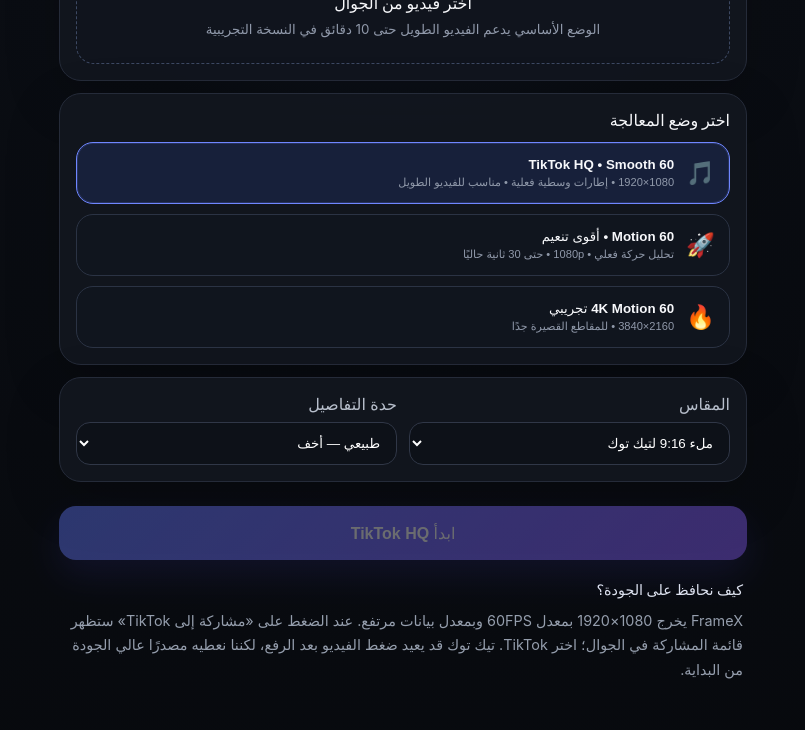
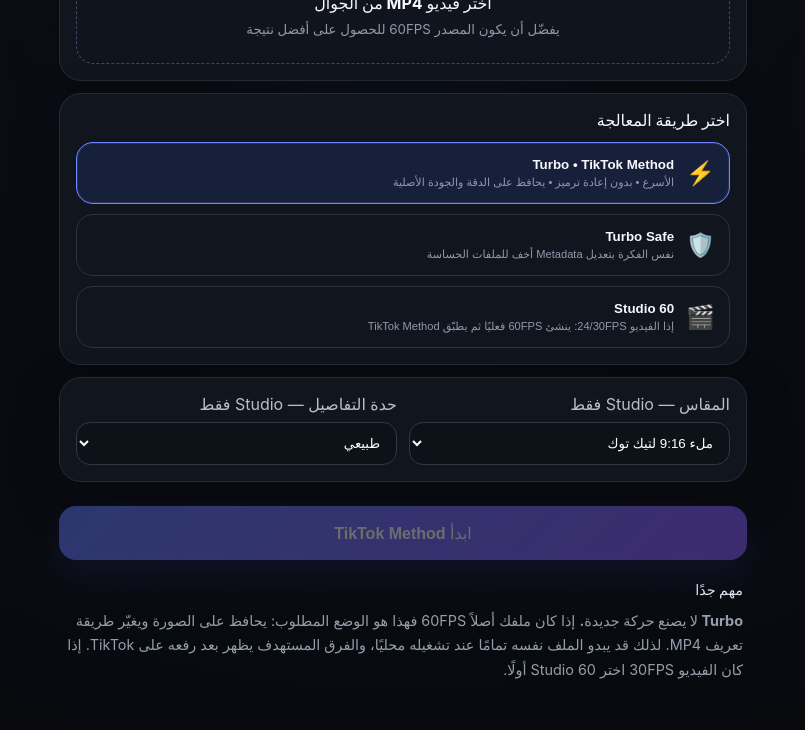
Before and after one commit to shaqaqi6-gif/framex-cloud, a website built with Vite: page free-web/index.html in a window 1280 px wide. Shown: the part 326-1056 px from the top of the page, without its empty margins (237-1042 px from the left). Built offline with nearby package versions, Linux system fonts and the light colour scheme.

Commit message:
Redesign FrameX around Decoy-style Turbo Safe Studio flow

```diff
--- a/free-web/index.html
+++ b/free-web/index.html
@@ -4,10 +4,10 @@
     <meta charset="UTF-8" />
     <meta name="viewport" content="width=device-width, initial-scale=1, viewport-fit=cover" />
     <meta name="theme-color" content="#0b0d12" />
-    <meta name="description" content="FrameX Free — TikTok HQ وSmooth 60 على الجوال." />
+    <meta name="description" content="FrameX TikTok Method — تجهيز فيديوهات 60FPS لتيك توك من الجوال." />
     <link rel="manifest" href="./manifest.webmanifest" />
     <link rel="icon" href="./icon.svg" type="image/svg+xml" />
-    <title>FrameX Free</title>
+    <title>FrameX TikTok Method</title>
   </head>
   <body>
     <main class="shell">
@@ -15,58 +15,58 @@
         <div class="brand-row">
           <div class="logo">FX</div>
           <div>
-            <h1>FrameX Free</h1>
-            <p>TikTok HQ • Smooth 60 • مشاركة مباشرة من الجوال</p>
+            <h1>FrameX 60FPS</h1>
+            <p>TikTok Method • Turbo • Studio 60 • من الجوال</p>
           </div>
         </div>
-        <span class="badge">v0.5 TikTok HQ</span>
+        <span class="badge">v0.6 Turbo</span>
       </header>
 
       <section class="card privacy-card">
-        <strong>🎬 60FPS فعلي — بدون تكرار الإطار فقط</strong>
-        <p>الوضع الأساسي يولّد إطارات وسطية بين الإطارات الأصلية. للمقاطع القصيرة يوجد Motion 60 أقوى بتحليل اتجاه الحركة.</p>
+        <strong>⚡ نفس الفكرة العملية بدل إعادة ترميز الفيديو كل مرة</strong>
+        <p>إذا كان الفيديو أصلاً 60FPS، وضع Turbo يحافظ على الصورة كما هي ويعدّل حاوية MP4 لتجهيزها لرفع TikTok. لذلك يكون سريعًا جدًا حتى مع الفيديو الأطول.</p>
       </section>
 
       <section class="card">
         <label class="upload" for="videoFile">
           <span class="upload-icon">🎬</span>
-          <strong>اختر فيديو من الجوال</strong>
-          <small>الوضع الأساسي يدعم الفيديو الطويل حتى 10 دقائق في النسخة التجريبية</small>
+          <strong>اختر فيديو MP4 من الجوال</strong>
+          <small>يفضّل أن يكون المصدر 60FPS للحصول على أفضل نتيجة</small>
         </label>
-        <input id="videoFile" type="file" accept="video/*" hidden />
+        <input id="videoFile" type="file" accept="video/mp4,video/*" hidden />
         <div id="fileInfo" class="file-info hidden"></div>
       </section>
 
       <section class="card">
-        <h2>اختر وضع المعالجة</h2>
+        <h2>اختر طريقة المعالجة</h2>
         <div class="presets" id="presets">
-          <button class="preset active" data-preset="tiktokSmooth60">
-            <span>🎵</span>
-            <div><strong>TikTok HQ • Smooth 60</strong><small>1080×1920 • إطارات وسطية فعلية • مناسب للفيديو الطويل</small></div>
+          <button class="preset active" data-preset="turbo">
+            <span>⚡</span>
+            <div><strong>Turbo • TikTok Method</strong><small>الأسرع • بدون إعادة ترميز • يحافظ على الدقة والجودة الأصلية</small></div>
           </button>
-          <button class="preset" data-preset="motion60">
-            <span>🚀</span>
-            <div><strong>Motion 60 • أقوى تنعيم</strong><small>تحليل حركة فعلي • 1080p • حتى 30 ثانية حاليًا</small></div>
+          <button class="preset" data-preset="safe">
+            <span>🛡️</span>
+            <div><strong>Turbo Safe</strong><small>نفس الفكرة بتعديل Metadata أخف للملفات الحساسة</small></div>
           </button>
-          <button class="preset danger" data-preset="experimental4k">
-            <span>🔥</span>
-            <div><strong>4K Motion 60 تجريبي</strong><small>2160×3840 • للمقاطع القصيرة جدًا</small></div>
+          <button class="preset" data-preset="studio60">
+            <span>🎬</span>
+            <div><strong>Studio 60</strong><small>إذا الفيديو 24/30FPS: ينشئ 60FPS فعليًا ثم يطبّق TikTok Method</small></div>
           </button>
         </div>
       </section>
 
       <section class="card settings-grid">
         <label>
-          <span>المقاس</span>
+          <span>المقاس — Studio فقط</span>
           <select id="framing">
             <option value="fill">ملء 9:16 لتيك توك</option>
             <option value="fit">إظهار الفيديو كاملًا</option>
           </select>
         </label>
         <label>
-          <span>حدة التفاصيل</span>
+          <span>حدة التفاصيل — Studio فقط</span>
           <select id="sharpness">
-            <option value="off">طبيعي — أخف</option>
+            <option value="off">طبيعي</option>
             <option value="normal">محسّن</option>
             <option value="strong">قوي</option>
           </select>
@@ -79,21 +79,21 @@
         <p id="statusDetail" class="status-detail"></p>
       </section>
 
-      <button id="startBtn" class="primary" disabled>ابدأ TikTok HQ</button>
+      <button id="startBtn" class="primary" disabled>ابدأ TikTok Method</button>
       <button id="cancelBtn" class="secondary hidden">إلغاء المعالجة</button>
 
       <section id="resultCard" class="card result hidden">
         <div class="result-icon">✅</div>
-        <h2>الفيديو جاهز</h2>
+        <h2>الملف جاهز لتيك توك</h2>
         <p id="resultInfo"></p>
         <video id="resultVideo" controls playsinline></video>
         <button id="shareTikTokBtn" class="primary hidden">📲 مشاركة إلى TikTok</button>
-        <a id="downloadBtn" class="secondary link-btn" download="FrameX-TikTok-HQ-60.mp4">حفظ الفيديو</a>
+        <a id="downloadBtn" class="secondary link-btn" download="FrameX-TikTok-60FPS.mp4">حفظ الفيديو</a>
       </section>
 
       <section class="notice">
-        <strong>كيف نحافظ على الجودة؟</strong>
-        <p>FrameX يخرج 1080×1920 بمعدل 60FPS وبمعدل بيانات مرتفع. عند الضغط على «مشاركة إلى TikTok» ستظهر قائمة المشاركة في الجوال؛ اختر TikTok. تيك توك قد يعيد ضغط الفيديو بعد الرفع، لكننا نعطيه مصدرًا عالي الجودة من البداية.</p>
+        <strong>مهم جدًا</strong>
+        <p><b>Turbo لا يصنع حركة جديدة.</b> إذا كان ملفك أصلاً 60FPS فهذا هو الوضع المطلوب: يحافظ على الصورة ويغيّر طريقة تعريف MP4. لذلك قد يبدو الملف نفسه تمامًا عند تشغيله محليًا، والفرق المستهدف يظهر بعد رفعه على TikTok. إذا كان الفيديو 30FPS اختر Studio 60 أولًا.</p>
       </section>
     </main>
     <script type="module" src="/src/main.js"></script>
```
